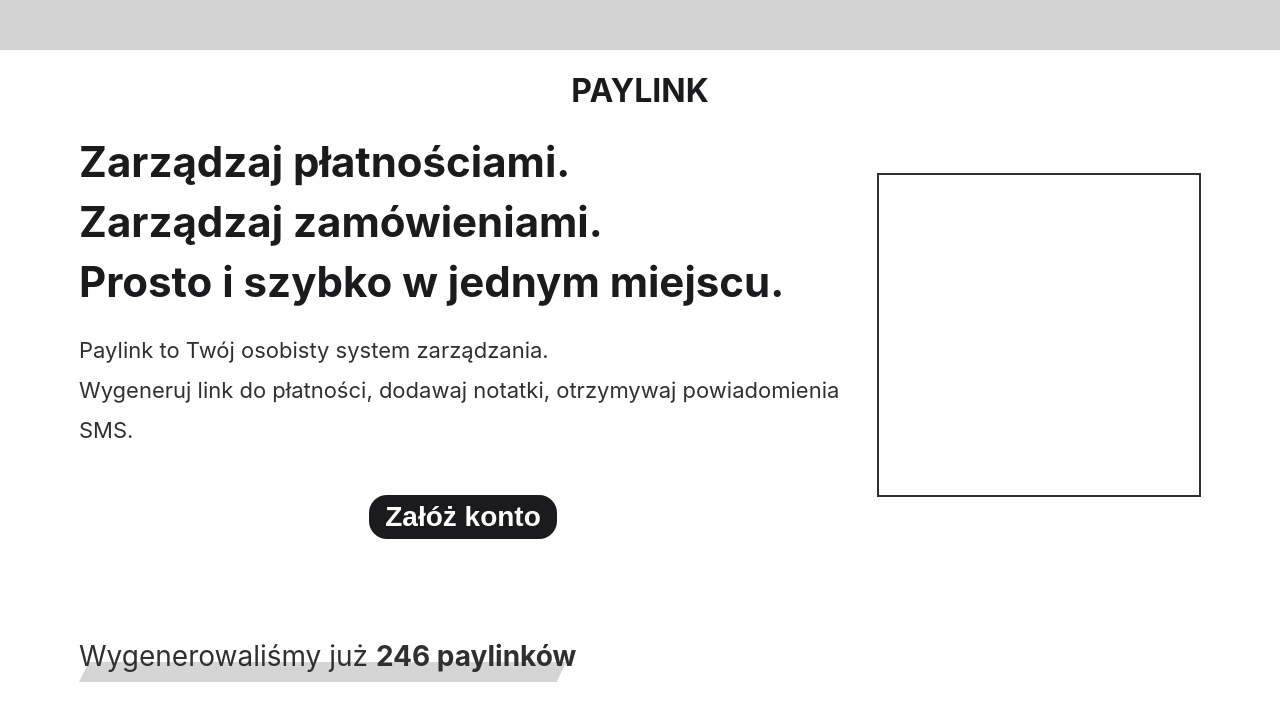
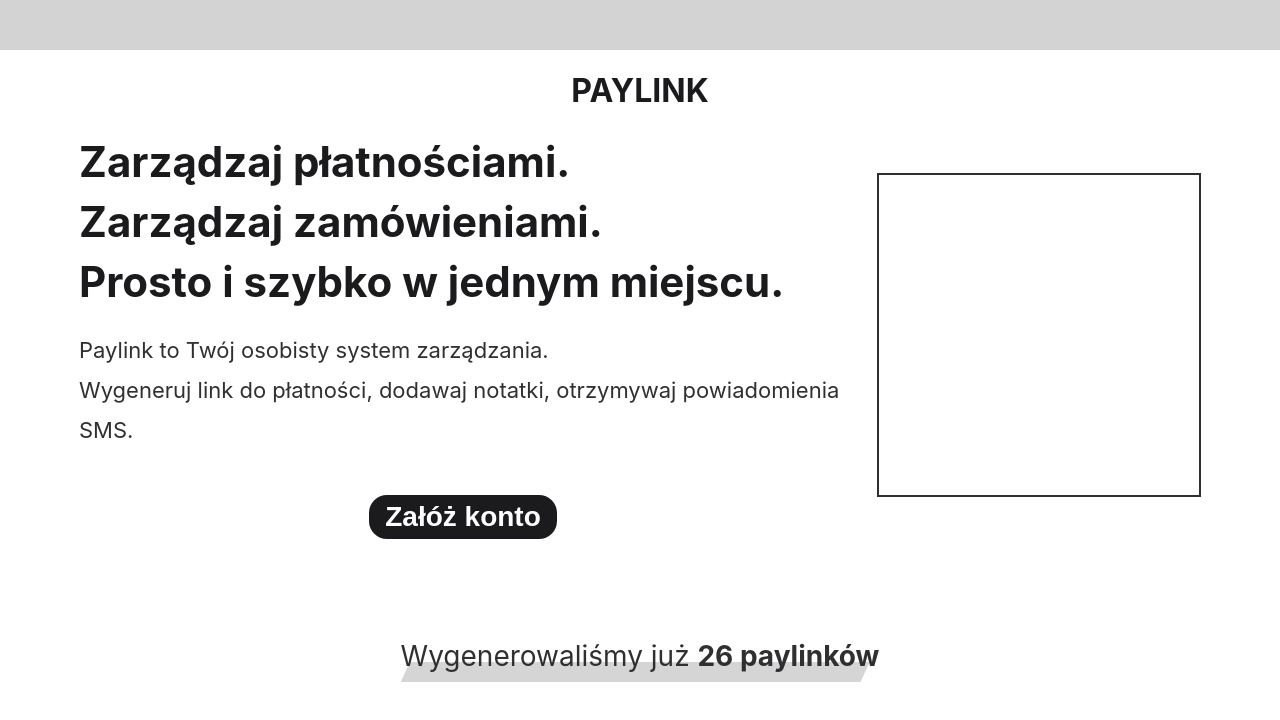
Before and after one commit to MagicianPL/PayBud, a React (Create React App) app: page / in a window 1280 px wide. Shown: the top 720 px of the page. Built offline with nearby package versions, Linux system fonts and the light colour scheme.

Commit message:
Counter on homepage

```diff
--- a/package.json
+++ b/package.json
@@ -12,8 +12,11 @@
     "@types/react-dom": "^18.0.3",
     "@types/styled-components": "^5.1.25",
     "react": "^18.1.0",
+    "react-countup": "^6.2.0",
     "react-dom": "^18.1.0",
+    "react-intersection-observer": "^9.1.0",
     "react-scripts": "5.0.1",
+    "react-visibility-sensor-v2": "^1.0.0",
     "styled-components": "^5.3.5",
     "typescript": "^4.6.4",
     "web-vitals": "^2.1.4"
--- a/src/components/Homepage/About/About.tsx
+++ b/src/components/Homepage/About/About.tsx
@@ -1,4 +1,6 @@
 import React from 'react';
+import CountUp from 'react-countup';
+import { InView } from 'react-intersection-observer';
 
 import StyledWrapper from './StyledWrapper';
 import Logo from '../../Logo/Logo';
@@ -19,7 +21,14 @@ const About = () => {
                 </div>
                 <Logo />
             </div>
-            <p className="counter">Wygenerowaliśmy już <strong>246 paylinków</strong></p>
+            <InView triggerOnce threshold={1}>
+            {({inView, ref, entry}) => {
+                return (
+                    <p ref={ref} className="counter">Wygenerowaliśmy już <strong>{inView ? <CountUp end={26} duration={1} /> : 0} paylinków</strong></p>
+                );
+                }
+            }
+            </InView>
         </StyledWrapper>
     );
 };
--- a/src/components/Homepage/About/StyledWrapper.tsx
+++ b/src/components/Homepage/About/StyledWrapper.tsx
@@ -30,7 +30,7 @@ const StyledWrapper = styled.div`
     color: ${({theme}) => theme.colors.secondary};
     text-align: left;
     font-size: 28px;
-    margin: 100px 0 45px 0;
+    margin: 100px auto 45px auto;
     width: max-content;
     position: relative;
 
```
Also changed, not shown: 1 other file (tests, documents, lock files or other folders).
